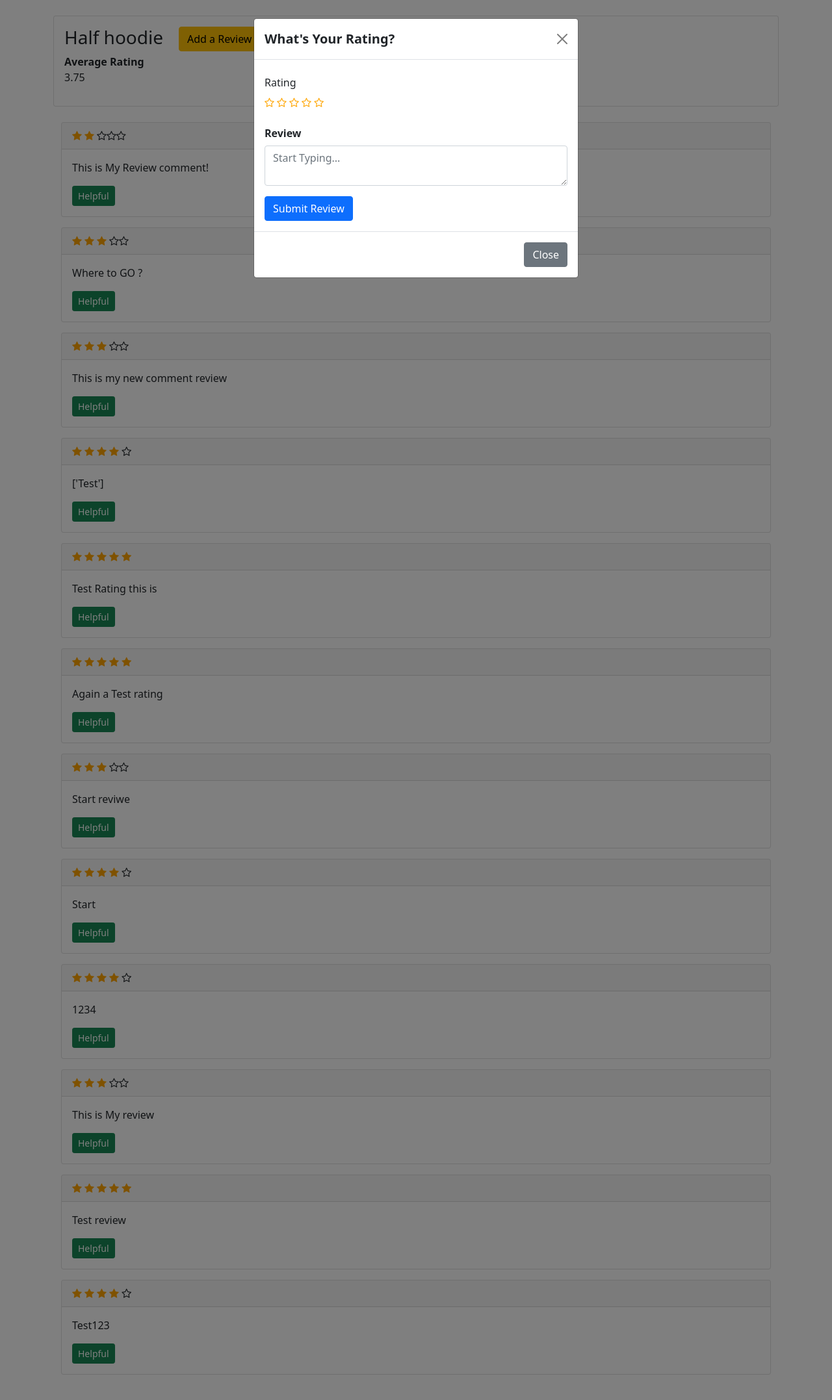
After one commit to priyal-unbxd/Review, a Django app: page /3/ in a window 1280 px wide, after a click on "Add a Review". The commit adds this page. Shown: the top 2155 px of the page at 65% size. Run offline with Django 3.2, Linux system fonts and the light colour scheme; data comes from the database, SQL or seed files in the repository.

Commit message:
Added review adding feature

```diff
--- a/product/admin.py
+++ b/product/admin.py
@@ -1,4 +1,5 @@
 from django.contrib import admin
-from .models import Product
+from .models import Product,ProductRating
 # Register your models here.
 admin.site.register(Product)
+admin.site.register(ProductRating)
--- a/product/models.py
+++ b/product/models.py
@@ -1,10 +1,33 @@
 from django.db import models
+from django.db.models.deletion import CASCADE
 
 # Create your models here.
 class Product(models.Model):
     name        = models.CharField(max_length=200)
-    avgRating   = models.IntegerField(default=0)
-
 
     def __str__(self) :
         return self.name
+
+    def get_ratings(self):
+        return self.productrating_set.all()
+
+    @property
+    def calculateAvgRating(self):
+        allRatings = self.productrating_set.all()
+        total = 0
+        count = allRatings.count()
+        if count > 0:
+            for r in allRatings:
+                total = total + r.rating
+            return (total / count)
+        else:
+            return 0
+
+
+
+
+class ProductRating(models.Model):
+    product     = models.ForeignKey(Product,on_delete=models.CASCADE)
+    rating      = models.IntegerField(default=0)
+    comment     = models.TextField(max_length=300)
+    created     = models.DateTimeField(auto_now_add=True)
--- a/product/urls.py
+++ b/product/urls.py
@@ -4,6 +4,7 @@ from . import views
 
 
 urlpatterns = [
-    path('', views.index,name="index")
-
+    path('', views.index,name="index"),
+    path('<int:pk>/', views.detail,name="detail"),
+    path('<int:pk>/save/', views.savedetail,name="save-detail"),
 ]
--- a/product/views.py
+++ b/product/views.py
@@ -1,9 +1,36 @@
+from django.http.response import JsonResponse
 from django.shortcuts import render
-from .models import Product
+from .models import Product, ProductRating
 import json
 
 # Create your views here.
 def index(request):
     allProds = Product.objects.all()
-    print(allProds)
-    return render(request,'index.html',context={'allProds':allProds})
+    allProds1 = []
+    for r in allProds:
+        rdict = {'id':r.id,'name':r.name,'avgRating':r.calculateAvgRating}
+        allProds1.append(rdict)
+
+    return render(request,'index.html',context={'allProds':allProds1})
+
+
+def detail(request,pk):
+    prod = Product.objects.get(id=pk)
+    prodRatings = ProductRating.objects.filter(product=prod)
+    return render(request,'detail.html',context={'prod':prod,'prodRatings':prodRatings})
+
+
+def savedetail(request,pk):
+    if request.is_ajax():
+        data = request.POST
+        data_ = dict(data.lists())
+        data_.pop('csrfmiddlewaretoken')
+        print(data_)
+
+        product = Product.objects.get(pk=pk)
+        rating = request.POST.get('rating')
+        comment = request.POST.get('comment')
+        ProductRating.objects.create(product=product,rating=rating,comment=comment)
+
+
+        return JsonResponse({"text":"works"})
--- /dev/null
+++ b/static/js/detail.js
@@ -0,0 +1,81 @@
+console.log("Detail page")
+
+const prodCards = [...document.getElementsByClassName('card-header')]
+const stars = [...document.getElementsByClassName('stars')]
+const url = window.location.href
+console.log(url)
+console.log("Star",stars)
+prodCards.forEach((c)=>{
+    const rating = c.getAttribute('data-rating')
+
+    for(let i=1;i<6;i++){
+        if(i<=rating){
+            c.innerHTML += `
+
+                <span><i style="color:orange" class ="fa fa-star"></i></span>
+
+            `
+        }else{
+            c.innerHTML += `<span id="5" ><i  class ="fa fa-star-o"></i></span>`
+        }
+    }
+
+})
+
+
+stars.forEach((c,idx)=> c.addEventListener('click',()=>{
+        stars.forEach((otherStar,otherIndx)=>{
+            if(otherIndx <idx){
+                otherStar.classList.replace('fa-star-o','fa-star')
+            }else if(otherIndx == idx){
+                otherStar.classList.replace('fa-star-o','fa-star')
+                otherStar.classList.add('checked')
+            }
+        })
+
+}))
+
+
+
+const sendData = ()=>{
+    const stars = [...document.getElementsByClassName('stars')]
+    const comment = document.getElementById('comment').value
+    const csrf = document.getElementsByName('csrfmiddlewaretoken')[0].value
+    const data = {}
+    let rating = 0
+    stars.forEach((star)=>{
+
+        if(star.classList.contains('checked')){
+            rating = star.id
+
+        }
+    })
+
+
+    $.ajax({
+        type: 'POST',
+        url: `${url}save/`,
+        data: {'csrfmiddlewaretoken':csrf,'rating': rating, 'comment': comment},
+        success: function(response){
+            window.location.href = url
+        },
+        error: function(response){
+            console.log('error')
+        }
+    })
+
+}
+
+const reviewForm = document.getElementById('review-form')
+
+
+reviewForm.addEventListener('submit',e=>{
+    e.preventDefault()
+    sendData()
+    // console.log("sdj")
+})
+
+
+document.getElementById('back-btn').addEventListener('click',()=>{
+    window.location.href = "http://localhost:8000/"
+})
--- /dev/null
+++ b/templates/detail.html
@@ -0,0 +1,92 @@
+
+{% extends 'base.html' %}
+{%load static %}
+
+{% block scripts%}
+<script src="{% static 'js/detail.js' %}" defer></script>
+<script src="https://ajax.googleapis.com/ajax/libs/jquery/3.5.1/jquery.min.js"></script>
+{% endblock scripts%}
+
+
+{% block body %}
+
+<!-- <--Modal-->
+
+
+<div class="modal fade" id="review-form" tabindex="-1" aria-labelledby="exampleModalLabel" aria-hidden="true">
+  <div class="modal-dialog">
+    <div class="modal-content">
+      <div class="modal-header">
+        <h5 class="modal-title" id="exampleModalLabel"><b>What's Your Rating?</b></h5>
+        <button type="button" class="btn-close" data-bs-dismiss="modal" aria-label="Close"></button>
+      </div>
+      <div class="modal-body">
+        <form>
+          {%csrf_token%}
+          <div class="mb-3">
+            <label for="recipient-name" class="col-form-label">Rating</label>
+            <div>
+            <a><i class= "fa fa-star-o  stars" style="color:orange" id="1"></i></a>
+            <a><i  class= "fa fa-star-o stars" style="color:orange" id="2"></i></a>
+            <a><i  class= "fa fa-star-o stars" style="color:orange" id="3"></i></a>
+            <a><i  class= "fa fa-star-o stars" style="color:orange" id="4"></i></a>
+            <a ><i  class= "fa fa-star-o stars" style="color:orange" id="5"></i></a>
+          </div>
+          </div>
+          <div class="mb-3">
+            <label for="comment" class="col-form-label"><b>Review</b></label>
+            <textarea class="form-control" id="comment" placeholder="Start Typing..."></textarea>
+          </div>
+          <button type="submit" class="btn btn-primary" id="submit-btn">Submit Review</button>
+        </form>
+      </div>
+      <div class="modal-footer">
+        <button type="button" class="btn btn-secondary" data-bs-dismiss="modal">Close</button>
+
+      </div>
+    </div>
+  </div>
+</div>
+
+
+
+<div class="container my-4">
+
+<div class="card">
+    <div class="card-body">
+      <div class="row">
+        <div class="col-auto">
+          <h3>{{prod.name}}</h3>
+        </div>
+        <div class="col-auto pr-3">
+          <a href="#" class="btn btn-warning" data-bs-toggle="modal" data-bs-target="#review-form" data-bs-whatever="@mdo">Add a Review</a>
+        </div>
+        <div class="col-auto pr-3">
+          <a class="btn btn-danger" id="back-btn">Back</a>
+        </div>
+
+      </div>
+
+      <b>Average Rating</b><p>{{prod.calculateAvgRating}}</p>
+    </div>
+  </div>
+  <div class="container my-4">
+
+  {% for i in prodRatings%}
+  <div class="card my-3">
+    <div class="card-header" data-rating="{{i.rating}}">
+
+    </div>
+    <div class="card-body">
+      <!-- <h5 class="card-title">Special title treatment</h5> -->
+      <p class="card-text">{{i.comment}}</p>
+      <a href="#" class="btn btn-success btn-sm">Helpful</a>
+    </div>
+  </div>
+
+  {% endfor %}
+
+</div>
+</div>
+
+{% endblock body %}
```
Also changed, not shown: static/js/main.js (+21 -6 lines), templates/index.html (+3 -10 lines), db.sqlite3, product/migrations/0006_productrating.py (added), product/migrations/0007_alter_product_avgrating.py (added), product/migrations/0008_auto_20211116_2135.py (added).
